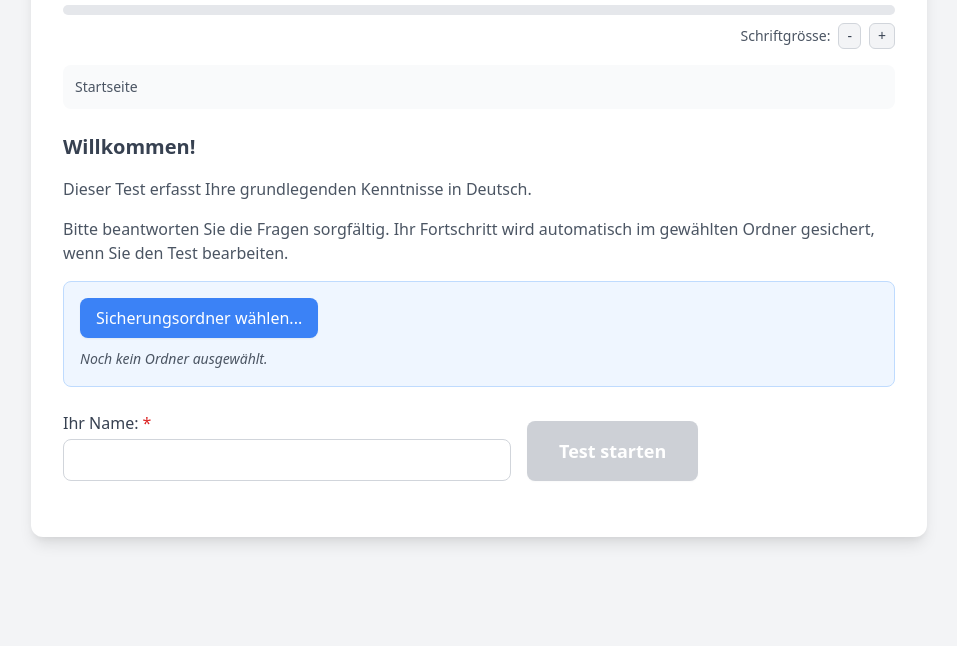
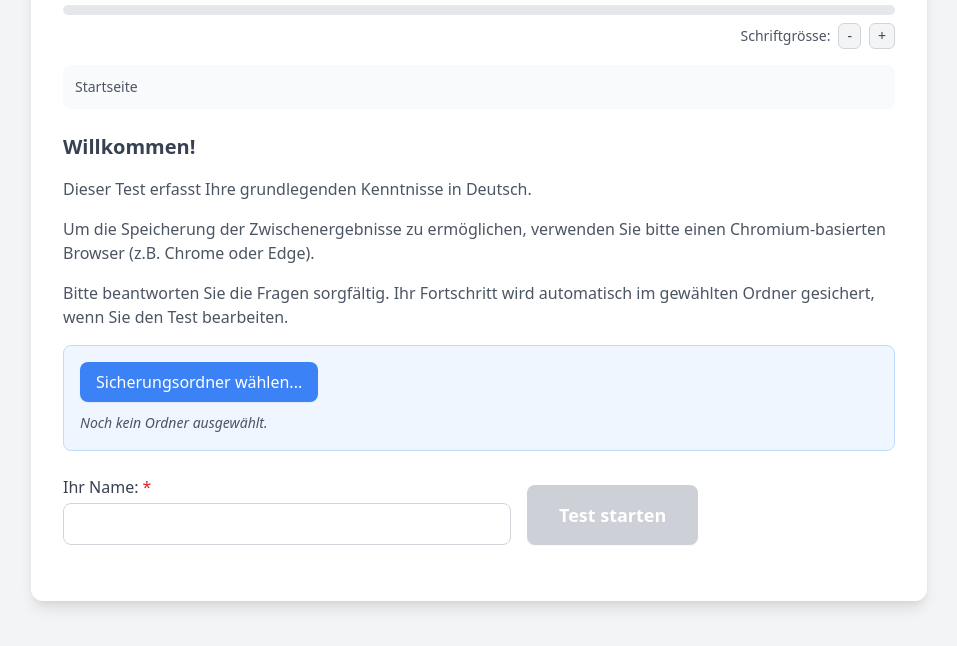
Before and after one commit to futurx-luzern/Deutschtest, a plain HTML site: page public/index.html in a window 1280 px wide. Shown: the part 124-770 px from the top of the page, without its empty margins (161-1118 px from the left). Drawn offline with nearby package versions, Linux system fonts and the light colour scheme.

Commit message:
Add browser requirement note

```diff
--- a/public/index.html
+++ b/public/index.html
@@ -49,6 +49,7 @@
             <section id="section-0" class="test-section active">
                 <h2 class="text-xl font-semibold mb-4 text-gray-700">Willkommen!</h2>
                 <p class="mb-4 text-gray-600">Dieser Test erfasst Ihre grundlegenden Kenntnisse in Deutsch.</p>
+                <p class="mb-4 text-gray-600">Um die Speicherung der Zwischenergebnisse zu ermöglichen, verwenden Sie bitte einen Chromium-basierten Browser (z.B. Chrome oder Edge).</p>
                 <p class="mb-4 text-gray-600">Bitte beantworten Sie die Fragen sorgfältig. Ihr Fortschritt wird automatisch im gewählten Ordner gesichert, wenn Sie den Test bearbeiten.</p>
                 <div class="mb-6 p-4 border border-blue-200 rounded-lg bg-blue-50">
                     <button id="select-dir-btn" class="bg-blue-500 hover:bg-blue-600 text-white font-medium py-2 px-4 rounded-lg shadow-sm transition duration-150 ease-in-out mb-2">
```
